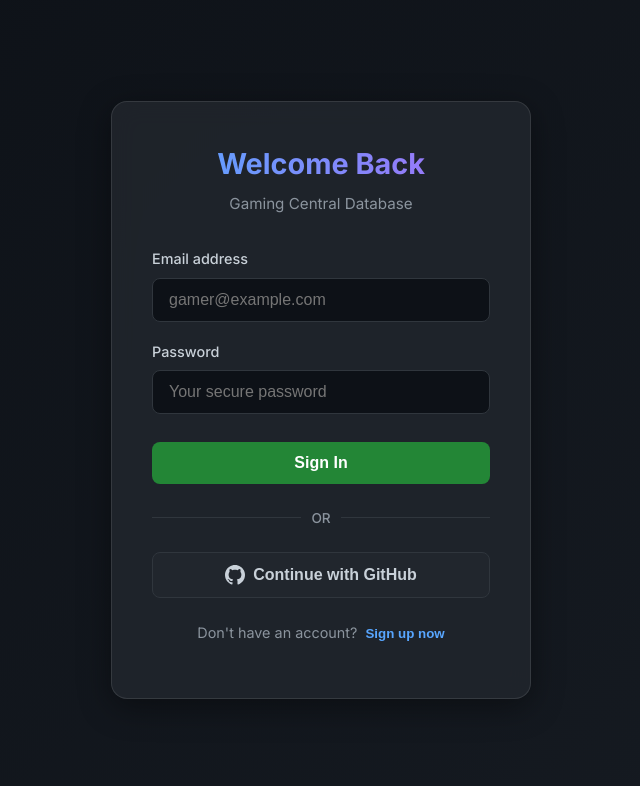
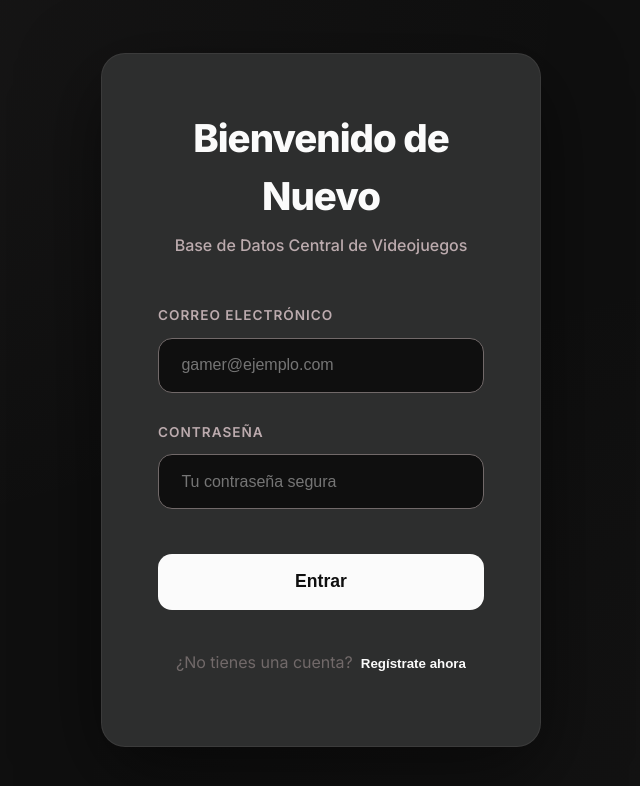
Before and after one commit to Nuck9/GamesInfo, a React (Vite) app: page / in a window 1280 px wide. Shown: the top 786 px of the page, without its empty margins (319-959 px from the left). Built offline with nearby package versions, Linux system fonts and the light colour scheme.

Commit message:
Actualizacion de interfaz

```diff
--- a/package.json
+++ b/package.json
@@ -11,6 +11,7 @@
   },
   "dependencies": {
     "@supabase/supabase-js": "^2.99.1",
+    "lucide-react": "^0.577.0",
     "react": "^19.2.4",
     "react-dom": "^19.2.4"
   },
--- a/src/components/Auth.css
+++ b/src/components/Auth.css
@@ -3,166 +3,146 @@
   justify-content: center;
   align-items: center;
   min-height: 100vh;
-  background: linear-gradient(135deg, #0d1117 0%, #161b22 100%);
-  font-family: 'Inter', -apple-system, sans-serif;
-  color: #fff;
+  background-color: #0f0f0f;
+  background-image:
+    radial-gradient(at 0% 0%, rgba(188, 171, 174, 0.05) 0px, transparent 50%),
+    radial-gradient(at 100% 100%, rgba(113, 105, 105, 0.05) 0px, transparent 50%);
+  font-family: 'Inter', sans-serif;
+  color: #fbfbfb;
 }
 
 .auth-card {
-  background: rgba(33, 38, 45, 0.85);
-  backdrop-filter: blur(12px);
-  padding: 2.5rem;
-  border-radius: 16px;
-  box-shadow: 0 8px 32px rgba(0, 0, 0, 0.4);
+  background: #2d2e2e; /* Graphite */
+  padding: 3.5rem;
+  border-radius: 24px;
+  box-shadow: 0 25px 80px rgba(0, 0, 0, 0.5);
   width: 100%;
-  max-width: 420px;
-  border: 1px solid rgba(255, 255, 255, 0.1);
+  max-width: 440px;
+  border: 1px solid rgba(188, 171, 174, 0.1);
+  backdrop-filter: blur(10px);
 }
 
 .auth-header {
   text-align: center;
-  margin-bottom: 2rem;
+  margin-bottom: 3rem;
 }
 
 .auth-header h2 {
-  font-size: 1.8rem;
-  font-weight: 700;
+  font-size: 2.4rem;
+  font-weight: 800;
   margin: 0 0 0.5rem 0;
-  background: linear-gradient(90deg, #58a6ff, #a371f7);
-  -webkit-background-clip: text;
-  background-clip: text;
-  -webkit-text-fill-color: transparent;
+  color: #fbfbfb;
+  letter-spacing: -1px;
 }
 
 .auth-header p {
-  color: #8b949e;
+  color: #bcabae; /* Lilac Ash */
   margin: 0;
-  font-size: 0.95rem;
+  font-size: 1rem;
+  font-weight: 500;
 }
 
 .input-group {
-  margin-bottom: 1.2rem;
+  margin-bottom: 1.8rem;
 }
 
 .input-group label {
   display: block;
-  margin-bottom: 0.5rem;
-  font-size: 0.9rem;
-  font-weight: 500;
-  color: #c9d1d9;
+  margin-bottom: 0.75rem;
+  font-size: 0.85rem;
+  font-weight: 600;
+  color: #bcabae;
+  text-transform: uppercase;
+  letter-spacing: 1px;
 }
 
 .input-group input {
   width: 100%;
-  padding: 0.75rem 1rem;
-  background: #0d1117;
-  border: 1px solid #30363d;
-  color: #c9d1d9;
-  border-radius: 8px;
+  padding: 1.1rem 1.4rem;
+  background: #0f0f0f;
+  border: 1px solid #716969; /* Dim Grey */
+  color: #fbfbfb;
+  border-radius: 14px;
   font-size: 1rem;
-  transition: all 0.2s ease;
+  transition: all 0.3s cubic-bezier(0.4, 0, 0.2, 1);
   box-sizing: border-box;
 }
 
 .input-group input:focus {
   outline: none;
-  border-color: #58a6ff;
-  box-shadow: 0 0 0 3px rgba(88, 166, 255, 0.3);
+  border-color: #bcabae;
+  background: #0f0f0f;
+  box-shadow: 0 0 0 4px rgba(188, 171, 174, 0.1);
 }
 
 .btn-primary {
   width: 100%;
-  padding: 0.75rem;
-  background: #238636;
-  color: white;
+  padding: 1.1rem;
+  background: #fbfbfb;
+  color: #0f0f0f;
   border: none;
-  border-radius: 8px;
-  font-size: 1rem;
-  font-weight: 600;
+  border-radius: 14px;
+  font-size: 1.1rem;
+  font-weight: 700;
   cursor: pointer;
-  transition: background 0.2s ease;
-  margin-top: 0.5rem;
+  transition: all 0.3s ease;
+  margin-top: 1rem;
 }
 
 .btn-primary:hover {
-  background: #2ea043;
+  background: #bcabae;
+  transform: translateY(-2px);
 }
 
 .btn-primary:disabled {
-  background: #238636aa;
+  background: #716969;
+  opacity: 0.5;
   cursor: not-allowed;
-}
-
-.auth-divider {
-  display: flex;
-  align-items: center;
-  text-align: center;
-  margin: 1.5rem 0;
-}
-
-.auth-divider::before,
-.auth-divider::after {
-  content: '';
-  flex: 1;
-  border-bottom: 1px solid #30363d;
-}
-
-.auth-divider span {
-  padding: 0 10px;
-  color: #8b949e;
-  font-size: 0.85rem;
-  font-weight: 500;
-}
-
-.btn-secondary {
-  width: 100%;
-  padding: 0.75rem;
-  background: #21262d;
-  color: #c9d1d9;
-  border: 1px solid #30363d;
-  border-radius: 8px;
-  font-size: 1rem;
-  font-weight: 600;
-  cursor: pointer;
-  display: flex;
-  justify-content: center;
-  align-items: center;
-  gap: 8px;
-  transition: all 0.2s ease;
-}
-
-.btn-secondary:hover {
-  background: #30363d;
-  border-color: #8b949e;
+  transform: none;
 }
 
 .auth-footer {
-  margin-top: 1.5rem;
+  margin-top: 2.5rem;
   text-align: center;
-  font-size: 0.9rem;
-  color: #8b949e;
+  font-size: 1rem;
+  color: #716969;
 }
 
 .text-btn {
   background: none;
   border: none;
-  color: #58a6ff;
-  font-weight: 600;
+  color: #fbfbfb;
+  font-weight: 700;
   cursor: pointer;
   margin-left: 0.5rem;
   padding: 0;
+  text-decoration: none;
+  position: relative;
 }
 
-.text-btn:hover {
-  text-decoration: underline;
+.text-btn::after {
+  content: '';
+  position: absolute;
+  width: 100%;
+  height: 2px;
+  bottom: -4px;
+  left: 0;
+  background-color: #bcabae;
+  transform: scaleX(0);
+  transition: transform 0.3s ease;
+}
+
+.text-btn:hover::after {
+  transform: scaleX(1);
 }
 
 .auth-message {
-  padding: 0.75rem;
-  background: rgba(43, 85, 204, 0.1);
-  border-left: 4px solid #58a6ff;
-  color: #c9d1d9;
-  margin-bottom: 1rem;
-  border-radius: 4px;
-  font-size: 0.9rem;
+  padding: 1.1rem;
+  background: rgba(188, 171, 174, 0.05);
+  border: 1px solid rgba(188, 171, 174, 0.2);
+  color: #bcabae;
+  margin-bottom: 2rem;
+  border-radius: 12px;
+  font-size: 0.95rem;
+  text-align: center;
 }
--- a/src/components/Auth.jsx
+++ b/src/components/Auth.jsx
@@ -27,51 +27,47 @@ export default function Auth({ session }) {
           password
         });
         if (error) throw error;
-        setMessage('Registration successful! You can now log in.');
+        setMessage('¡Registro exitoso! Ya puedes iniciar sesión.');
         setIsLogin(true);
       }
     } catch (error) {
-      setMessage(error.message || 'An error occurred during authentication');
+      const errorMsg = error.message === 'Invalid login credentials'
+        ? 'Credenciales de acceso inválidas'
+        : error.message;
+      setMessage(errorMsg);
     } finally {
       setLoading(false);
     }
   };
 
-  const loginGithub = async () => {
-    const { error } = await supabase.auth.signInWithOAuth({
-      provider: 'github'
-    });
-    if (error) console.log(error);
-  };
-
-  if (session) return null; // Let App.jsx handle the redirect if already logged in
+  if (session) return null;
 
   return (
     <div className="auth-container">
       <div className="auth-card">
         <div className="auth-header">
-          <h2>{isLogin ? 'Welcome Back' : 'Create Account'}</h2>
-          <p>Gaming Central Database</p>
+          <h2>{isLogin ? 'Bienvenido de Nuevo' : 'Crear Cuenta'}</h2>
+          <p>Base de Datos Central de Videojuegos</p>
         </div>
 
         <form onSubmit={handleAuth} className="auth-form">
           <div className="input-group">
-            <label htmlFor="email">Email address</label>
+            <label htmlFor="email">Correo electrónico</label>
             <input
               id="email"
               type="email"
-              placeholder="gamer@example.com"
+              placeholder="gamer@ejemplo.com"
               value={email}
               required
               onChange={(e) => setEmail(e.target.value)}
             />
           </div>
           <div className="input-group">
-            <label htmlFor="password">Password</label>
+            <label htmlFor="password">Contraseña</label>
             <input
               id="password"
               type="password"
-              placeholder="Your secure password"
+              placeholder="Tu contraseña segura"
               value={password}
               required
               onChange={(e) => setPassword(e.target.value)}
@@ -81,26 +77,15 @@ export default function Auth({ session }) {
           {message && <div className="auth-message">{message}</div>}
 
           <button className="btn-primary" type="submit" disabled={loading}>
-            {loading ? 'Processing...' : isLogin ? 'Sign In' : 'Sign Up'}
+            {loading ? 'Procesando...' : isLogin ? 'Entrar' : 'Registrarse'}
           </button>
         </form>
 
-        <div className="auth-divider">
-          <span>OR</span>
-        </div>
-
-        <button className="btn-secondary" onClick={loginGithub}>
-          <svg viewBox="0 0 24 24" fill="currentColor" width="20" height="20" className="github-icon">
-             <path d="M12 0c-6.626 0-12 5.373-12 12 0 5.302 3.438 9.8 8.207 11.387.599.111.793-.261.793-.577v-2.234c-3.338.726-4.033-1.416-4.033-1.416-.546-1.387-1.333-1.756-1.333-1.756-1.089-.745.083-.729.083-.729 1.205.084 1.839 1.237 1.839 1.237 1.07 1.834 2.807 1.304 3.492.997.107-.775.418-1.305.762-1.604-2.665-.305-5.467-1.334-5.467-5.931 0-1.311.469-2.381 1.236-3.221-.124-.303-.535-1.524.117-3.176 0 0 1.008-.322 3.301 1.23.957-.266 1.983-.399 3.003-.404 1.02.005 2.047.138 3.006.404 2.291-1.552 3.297-1.23 3.297-1.23.653 1.653.242 2.874.118 3.176.77.84 1.235 1.911 1.235 3.221 0 4.609-2.807 5.624-5.479 5.921.43.372.823 1.102.823 2.222v3.293c0 .319.192.694.801.576 4.765-1.589 8.199-6.086 8.199-11.386 0-6.627-5.373-12-12-12z"/>
-          </svg>
-          Continue with GitHub
-        </button>
-
         <div className="auth-footer">
           <p>
-            {isLogin ? "Don't have an account?" : "Already have an account?"}
+            {isLogin ? "¿No tienes una cuenta?" : "¿Ya tienes una cuenta?"}
             <button className="text-btn" onClick={() => { setIsLogin(!isLogin); setMessage(''); }}>
-              {isLogin ? 'Sign up now' : 'Log in instead'}
+              {isLogin ? 'Regístrate ahora' : 'Inicia sesión'}
             </button>
           </p>
         </div>
--- a/src/components/Games.css
+++ b/src/components/Games.css
@@ -4,9 +4,9 @@
 
 body {
   margin: 0;
-  font-family: 'Inter', -apple-system, sans-serif;
-  background-color: #0d1117;
-  color: #c9d1d9;
+  font-family: 'Inter', sans-serif;
+  background-color: #0f0f0f; /* Onyx */
+  color: #fbfbfb; /* Bright Snow */
 }
 
 .layout {
@@ -15,27 +15,63 @@ body {
   flex-direction: column;
 }
 
+/* NAVBAR MODERNA */
 .navbar {
   display: flex;
   justify-content: space-between;
   align-items: center;
-  padding: 1rem 2rem;
-  background: rgba(22, 27, 34, 0.95);
-  border-bottom: 1px solid #30363d;
+  padding: 1.25rem 3rem;
+  background: rgba(45, 46, 46, 0.8); /* Graphite Semi-transparent */
+  backdrop-filter: blur(20px);
+  border-bottom: 1px solid rgba(188, 171, 174, 0.1);
   position: sticky;
   top: 0;
-  z-index: 100;
-  backdrop-filter: blur(8px);
+  z-index: 1000;
 }
 
 .brand h1 {
   margin: 0;
   font-size: 1.5rem;
   font-weight: 800;
-  background: linear-gradient(90deg, #58a6ff, #a371f7);
-  -webkit-background-clip: text;
-  background-clip: text;
-  -webkit-text-fill-color: transparent;
+  color: #fbfbfb;
+  letter-spacing: -0.5px;
+}
+
+.brand h1 span {
+  color: #bcabae;
+  font-weight: 300;
+}
+
+.search-bar {
+  flex: 1;
+  max-width: 500px;
+  margin: 0 2rem;
+  position: relative;
+  display: flex;
+  align-items: center;
+}
+
+.search-icon {
+  position: absolute;
+  left: 1.25rem;
+  color: #716969;
+}
+
+.search-bar input {
+  width: 100%;
+  padding: 0.8rem 1rem 0.8rem 3rem;
+  background: #0f0f0f;
+  border: 1px solid #716969;
+  border-radius: 12px;
+  color: #fbfbfb;
+  font-size: 0.95rem;
+  transition: all 0.3s ease;
+}
+
+.search-bar input:focus {
+  outline: none;
+  border-color: #bcabae;
+  box-shadow: 0 0 0 4px rgba(188, 171, 174, 0.05);
 }
 
 .nav-actions {
@@ -44,143 +80,270 @@ body {
   gap: 1.5rem;
 }
 
+.user-profile {
+  display: flex;
+  align-items: center;
+  gap: 0.75rem;
+  background: rgba(113, 105, 105, 0.15);
+  padding: 0.4rem 1rem 0.4rem 0.4rem;
+  border-radius: 50px;
+  border: 1px solid rgba(113, 105, 105, 0.2);
+}
+
+.avatar {
+  width: 32px;
+  height: 32px;
+  background: #bcabae;
+  color: #0f0f0f;
+  border-radius: 50%;
+  display: flex;
+  align-items: center;
+  justify-content: center;
+  font-weight: 800;
+  font-size: 0.8rem;
+}
+
 .user-email {
-  color: #8b949e;
+  color: #bcabae;
   font-size: 0.9rem;
-  font-weight: 500;
+  font-weight: 600;
 }
 
 .btn-logout {
-  background: rgba(248, 81, 73, 0.1);
-  color: #ff7b72;
-  border: 1px solid rgba(248, 81, 73, 0.4);
-  padding: 0.5rem 1rem;
-  border-radius: 6px;
-  font-weight: 600;
+  background: rgba(113, 105, 105, 0.1);
+  color: #bcabae;
+  border: 1px solid rgba(113, 105, 105, 0.3);
+  width: 42px;
+  height: 42px;
+  border-radius: 12px;
+  display: flex;
+  align-items: center;
+  justify-content: center;
   cursor: pointer;
   transition: all 0.2s ease;
 }
 
 .btn-logout:hover {
-  background: rgba(248, 81, 73, 0.2);
-  border-color: rgba(248, 81, 73, 0.8);
+  background: #716969;
+  color: #fbfbfb;
 }
 
+/* CONTENEDOR PRINCIPAL */
 .games-container {
-  padding: 3rem 2rem;
-  max-width: 1200px;
+  padding: 4rem 3rem;
+  max-width: 1400px;
   margin: 0 auto;
   width: 100%;
 }
 
-.games-header {
-  margin-bottom: 3rem;
-  text-align: center;
+.section-header {
+  display: flex;
+  justify-content: space-between;
+  align-items: flex-end;
+  margin-bottom: 4rem;
 }
 
-.games-header h2 {
-  font-size: 2.2rem;
-  color: #ffffff;
+.header-content h2 {
+  font-size: 3rem;
+  font-weight: 800;
   margin: 0 0 0.5rem;
+  letter-spacing: -1.5px;
 }
 
-.games-header p {
-  color: #8b949e;
+.header-content p {
+  color: #716969;
   font-size: 1.1rem;
+  max-width: 500px;
   margin: 0;
 }
 
-.loader {
-  text-align: center;
-  font-size: 1.2rem;
-  color: #58a6ff;
-  padding: 4rem;
+.stat-item {
+  display: flex;
+  flex-direction: column;
+  align-items: flex-end;
 }
 
+.stat-value {
+  font-size: 2.5rem;
+  font-weight: 800;
+  line-height: 1;
+  color: #bcabae;
+}
+
+.stat-label {
+  font-size: 0.8rem;
+  text-transform: uppercase;
+  letter-spacing: 2px;
+  color: #716969;
+  font-weight: 700;
+  margin-top: 0.5rem;
+}
+
+/* CARDS DE JUEGOS */
 .grid {
   display: grid;
-  grid-template-columns: repeat(auto-fill, minmax(300px, 1fr));
-  gap: 2rem;
+  grid-template-columns: repeat(auto-fill, minmax(320px, 1fr));
+  gap: 2.5rem;
 }
 
 .game-card {
-  background: #161b22;
-  border: 1px solid #30363d;
-  border-radius: 12px;
+  background: #2d2e2e; /* Graphite */
+  border-radius: 20px;
   overflow: hidden;
-  transition: transform 0.2s ease, box-shadow 0.2s ease;
+  transition: all 0.4s cubic-bezier(0.4, 0, 0.2, 1);
+  border: 1px solid rgba(113, 105, 105, 0.1);
   display: flex;
   flex-direction: column;
 }
 
 .game-card:hover {
-  transform: translateY(-4px);
-  box-shadow: 0 12px 24px rgba(0,0,0,0.5);
-  border-color: #58a6ff;
+  transform: translateY(-12px);
+  box-shadow: 0 30px 60px rgba(0, 0, 0, 0.6);
+  border-color: rgba(188, 171, 174, 0.3);
 }
 
-.game-image {
-  height: 180px;
-  background-size: cover;
-  background-position: center;
-  border-bottom: 1px solid #30363d;
+.card-media {
+  height: 200px;
+  position: relative;
+  overflow: hidden;
 }
 
-.game-info {
-  padding: 1.5rem;
-  flex-grow: 1;
+.card-media img {
+  width: 100%;
+  height: 100%;
+  object-fit: cover;
+  transition: transform 0.6s ease;
+}
+
+.game-card:hover .card-media img {
+  transform: scale(1.1);
+}
+
+.media-overlay {
+  position: absolute;
+  top: 1rem;
+  right: 1rem;
+}
+
+.rating-pill {
+  background: rgba(15, 15, 15, 0.8);
+  backdrop-filter: blur(8px);
+  color: #fbfbfb;
+  padding: 0.4rem 0.8rem;
+  border-radius: 10px;
+  display: flex;
+  align-items: center;
+  gap: 0.4rem;
+  font-weight: 800;
+  font-size: 0.9rem;
+  border: 1px solid rgba(188, 171, 174, 0.1);
+}
+
+.card-content {
+  padding: 1.75rem;
   display: flex;
   flex-direction: column;
+  flex-grow: 1;
 }
 
-.game-info h3 {
-  margin: 0 0 1rem;
-  font-size: 1.25rem;
-  color: #e6edf3;
-  line-height: 1.4;
+.card-content h3 {
+  margin: 0 0 1.25rem;
+  font-size: 1.4rem;
+  font-weight: 700;
+  line-height: 1.3;
 }
 
-.game-meta {
+.platform-tags {
   display: flex;
-  justify-content: space-between;
-  align-items: center;
-  margin-bottom: 1rem;
+  flex-wrap: wrap;
+  gap: 0.6rem;
+  margin-bottom: 1.5rem;
 }
 
-.platform {
-  background: #23863622;
-  color: #3fb950;
-  padding: 0.25rem 0.75rem;
-  border-radius: 20px;
-  font-size: 0.8rem;
+.platform-pill {
+  background: #0f0f0f;
+  color: #bcabae;
+  padding: 0.35rem 0.75rem;
+  border-radius: 8px;
+  font-size: 0.75rem;
   font-weight: 600;
-  text-transform: uppercase;
-  letter-spacing: 0.5px;
+  display: flex;
+  align-items: center;
+  gap: 0.4rem;
+  border: 1px solid rgba(113, 105, 105, 0.3);
 }
 
-.rating {
-  background: rgba(210, 153, 34, 0.15);
-  color: #e3b341;
-  padding: 0.25rem 0.6rem;
-  border-radius: 6px;
-  font-weight: 700;
-  font-size: 0.9rem;
+.card-footer {
+  margin-top: auto;
+  padding-top: 1.25rem;
+  border-top: 1px solid rgba(113, 105, 105, 0.2);
 }
 
-.release-date {
-  margin-top: auto;
+.release-info {
+  display: flex;
+  align-items: center;
+  gap: 0.5rem;
+  color: #716969;
   font-size: 0.85rem;
-  color: #8b949e;
-  border-top: 1px solid #30363d;
-  padding-top: 1rem;
+  font-weight: 600;
 }
 
-.no-data {
+/* LOADER Y OTROS */
+.loader-container {
+  display: flex;
+  flex-direction: column;
+  align-items: center;
+  justify-content: center;
+  padding: 8rem;
+  gap: 2rem;
+  color: #bcabae;
+  font-weight: 600;
+}
+
+.pulse-loader {
+  width: 60px;
+  height: 60px;
+  background: #bcabae;
+  border-radius: 50%;
+  animation: pulse 1.5s ease-out infinite;
+}
+
+@keyframes pulse {
+  0% { transform: scale(0.8); opacity: 0.5; }
+  50% { transform: scale(1.2); opacity: 0.2; }
+  100% { transform: scale(0.8); opacity: 0.5; }
+}
+
+.no-results {
   grid-column: 1 / -1;
   text-align: center;
-  color: #8b949e;
-  padding: 3rem;
-  background: #161b22;
-  border-radius: 12px;
-  border: 1px dashed #30363d;
+  padding: 6rem;
+  color: #716969;
 }
+
+.no-results h3 {
+  color: #fbfbfb;
+  font-size: 1.5rem;
+  margin-bottom: 0.5rem;
+}
+
+@media (max-width: 768px) {
+  .navbar {
+    padding: 1rem 1.5rem;
+    flex-wrap: wrap;
+    gap: 1rem;
+  }
+  .search-bar {
+    order: 3;
+    margin: 0;
+    max-width: none;
+  }
+  .section-header {
+    flex-direction: column;
+    align-items: flex-start;
+    gap: 2rem;
+  }
+  .header-stats {
+    align-self: flex-start;
+  }
+}
--- a/src/components/Games.jsx
+++ b/src/components/Games.jsx
@@ -1,10 +1,12 @@
 import { useEffect, useState } from 'react';
 import { supabase } from '../lib/supabase';
+import { LogOut, Calendar, Monitor, Star, Search } from 'lucide-react';
 import './Games.css';
 
 export default function Games({ session }) {
   const [games, setGames] = useState([]);
   const [loading, setLoading] = useState(true);
+  const [searchTerm, setSearchTerm] = useState('');
 
   useEffect(() => {
     fetchGames();
@@ -21,7 +23,7 @@ export default function Games({ session }) {
       if (error) throw error;
       if (data) setGames(data);
     } catch (error) {
-      console.error('Error fetching games:', error.message);
+      console.error('Error al obtener juegos:', error.message);
     } finally {
       setLoading(false);
     }
@@ -31,46 +33,105 @@ export default function Games({ session }) {
     await supabase.auth.signOut();
   };
 
+  const filteredGames = games.filter(game =>
+    game.name.toLowerCase().includes(searchTerm.toLowerCase()) ||
+    (game.platforms && game.platforms.toLowerCase().includes(searchTerm.toLowerCase()))
+  );
+
   return (
     <div className="layout">
       <header className="navbar">
         <div className="brand">
-          <h1>Gaming Central</h1>
+          <h1>GAMING<span>BASE</span></h1>
         </div>
+
+        <div className="search-bar">
+          <Search size={18} className="search-icon" />
+          <input
+            type="text"
+            placeholder="Buscar títulos o plataformas..."
+            value={searchTerm}
+            onChange={(e) => setSearchTerm(e.target.value)}
+          />
+        </div>
+
         <div className="nav-actions">
-           <span className="user-email">{session?.user?.email}</span>
-           <button onClick={signOut} className="btn-logout">Sign Out</button>
+           <div className="user-profile">
+             <div className="avatar">{session?.user?.email?.[0].toUpperCase()}</div>
+             <span className="user-email">{session?.user?.email?.split('@')[0]}</span>
+           </div>
+           <button onClick={signOut} className="btn-logout" title="Cerrar Sesión">
+             <LogOut size={20} />
+           </button>
         </div>
       </header>
 
       <main className="games-container">
-        <div className="games-header">
-          <h2>Database Browser</h2>
-          <p>Explore all platforms and ratings in one place.</p>
+        <div className="section-header">
+          <div className="header-content">
+            <h2>Librería Digital</h2>
+            <p>Explora la colección curada de títulos y plataformas de última generación.</p>
+          </div>
+          <div className="header-stats">
+            <div className="stat-item">
+              <span className="stat-value">{games.length}</span>
+              <span className="stat-label">Juegos</span>
+            </div>
+          </div>
         </div>
 
         {loading ? (
-          <div className="loader">Loading games database...</div>
+          <div className="loader-container">
+            <div className="pulse-loader"></div>
+            <span>Sincronizando base de datos...</span>
+          </div>
         ) : (
           <div className="grid">
-            {games.length === 0 ? (
-              <p className="no-data">No games found in the database.</p>
+            {filteredGames.length === 0 ? (
+              <div className="no-results">
+                <h3>No se encontraron resultados</h3>
+                <p>Intenta con otro término de búsqueda.</p>
+              </div>
             ) : (
-              games.map((game) => (
+              filteredGames.map((game) => (
                 <div key={game.id} className="game-card">
-                  <div
-                    className="game-image"
-                    style={{ backgroundImage: `url(${game.image || 'https://images.unsplash.com/photo-1552820728-8b83bb6b773f?q=80&w=2070&auto=format&fit=crop'})` }}
-                  ></div>
-                  <div className="game-info">
+                  <div className="card-media">
+                    <img
+                      src={game.image || 'https://images.unsplash.com/photo-1542751371-adc38448a05e?q=80&w=2070&auto=format&fit=crop'}
+                      alt={game.name}
+                      loading="lazy"
+                    />
+                    <div className="media-overlay">
+                      <div className="rating-pill">
+                        <Star size={14} fill="currentColor" />
+                        <span>{game.rating || 'N/A'}</span>
+                      </div>
+                    </div>
+                  </div>
+
+                  <div className="card-content">
                     <h3>{game.name}</h3>
-                    <div className="game-meta">
-                      <span className="platform">{game.platforms || 'Unknown'}</span>
-                      <span className="rating">★ {game.rating || 'N/A'}</span>
+
+                    <div className="platform-tags">
+                      {game.platforms?.split(',').map((p, i) => (
+                        <div key={i} className="platform-pill">
+                          <Monitor size={12} />
+                          <span>{p.trim()}</span>
+                        </div>
+                      ))}
                     </div>
-                    {game.released && (
-                      <div className="release-date">Released: {new Date(game.released).toLocaleDateString()}</div>
-                    )}
+
+                    <div className="card-footer">
+                      <div className="release-info">
+                        <Calendar size={14} />
+                        <span>
+                          {game.released ? new Date(game.released).toLocaleDateString('es-ES', {
+                            month: 'short',
+                            year: 'numeric'
+                          }) : 'TBA'}
+                        </span>
+                      </div>
+                    </div>
                   </div>
                 </div>
               ))
--- a/src/index.css
+++ b/src/index.css
@@ -3,9 +3,9 @@
   line-height: 1.5;
   font-weight: 400;
 
-  color-scheme: light dark;
-  color: rgba(255, 255, 255, 0.87);
-  background-color: #0d1117;
+  color-scheme: dark;
+  color: #fbfbfb; /* Bright Snow */
+  background-color: #0f0f0f; /* Onyx */
 
   font-synthesis: none;
   text-rendering: optimizeLegibility;
@@ -18,4 +18,5 @@ body {
   display: block;
   min-width: 320px;
   min-height: 100vh;
+  background-color: #0f0f0f;
 }
```
Also changed, not shown: 1 other file (tests, documents, lock files or other folders).
